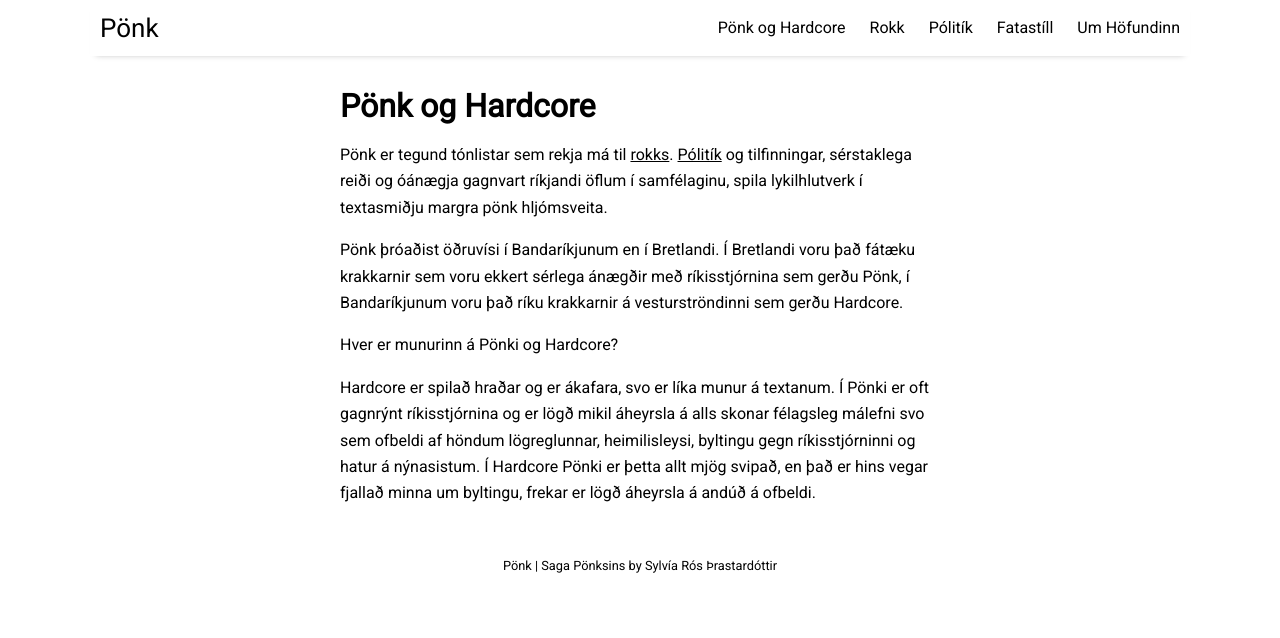
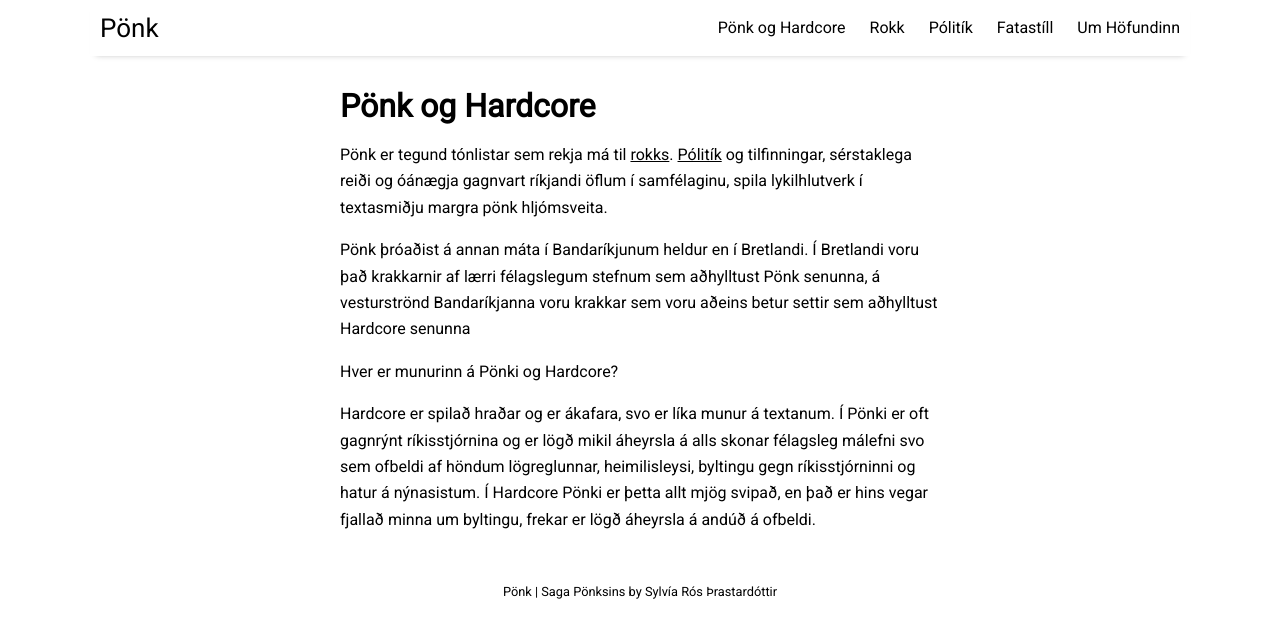
Before and after one commit to LeafDousedInGasoline/LeafDousedInGasoline.github.io, a Jekyll site: the page built from pages/Pönkrokk og Hardcore.md, in a window 1280 px wide. Shown: the top 638 px of the page. Built offline with Jekyll 4.4.1, drawn with Linux system fonts in a browser that asks for light colours; nearby versions of some CDN libraries.

Commit message:
breyting enn og aftur

```diff
--- a/pages/Pönkrokk og Hardcore.md
+++ b/pages/Pönkrokk og Hardcore.md
@@ -6,7 +6,7 @@ permalink: /punkandhardcore
 
 Pönk er tegund tónlistar sem rekja má til [rokks](/rokk). [Pólitík](/punkandpolitics) og tilfinningar, sérstaklega reiði og óánægja gagnvart ríkjandi öflum í samfélaginu, spila lykilhlutverk í textasmiðju margra pönk hljómsveita.
 
-Pönk þróaðist öðruvísi í Bandaríkjunum en í Bretlandi. Í Bretlandi voru það fátæku krakkarnir sem voru ekkert sérlega ánægðir með ríkisstjórnina sem gerðu Pönk, í Bandaríkjunum voru það ríku krakkarnir á vesturströndinni sem gerðu Hardcore.
+Pönk þróaðist á annan máta í Bandaríkjunum heldur en í Bretlandi. Í Bretlandi voru það krakkarnir af lærri félagslegum stefnum sem aðhylltust Pönk senunna, á vesturströnd Bandaríkjanna voru krakkar sem voru aðeins betur settir sem aðhylltust Hardcore senunna
 
 Hver er munurinn á Pönki og Hardcore?
 
```
